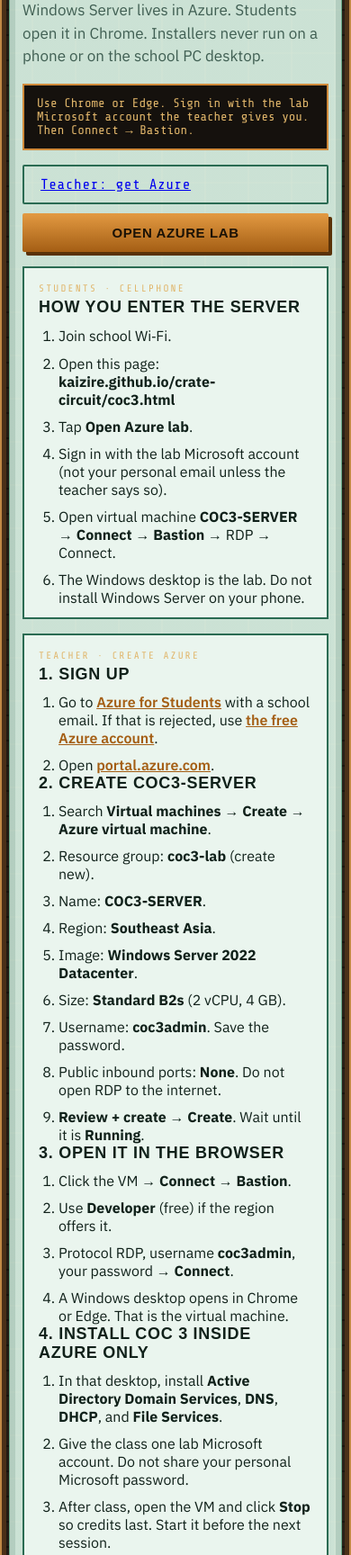
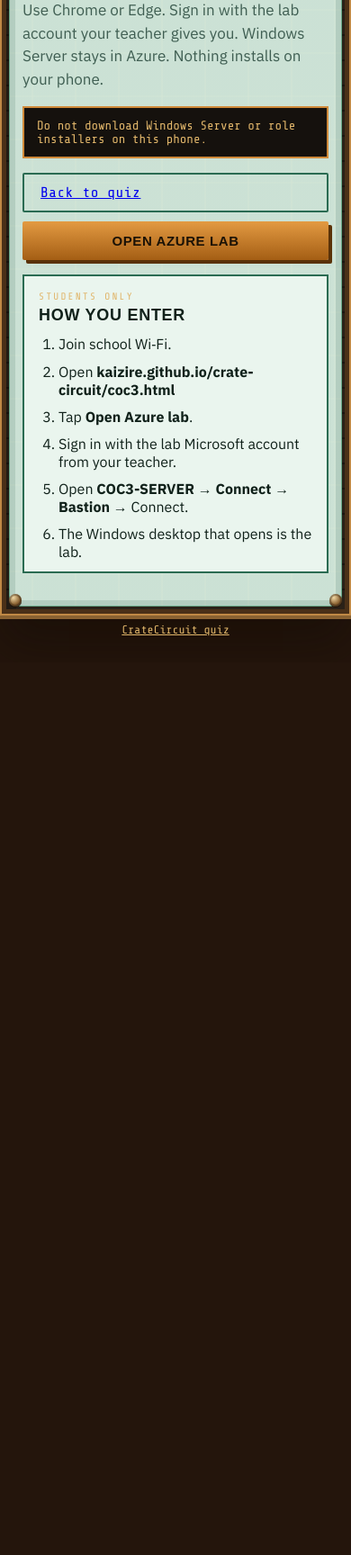
Before and after one commit to kaizire/crate-circuit, a plain HTML site: page coc3.html in a window 390 px wide. Shown: the part 272-2000 px from the top of the page at 90% size. After the commit the page ends 1008 px from the top, so only its background shows below. Drawn offline with nearby package versions, Linux system fonts and the light colour scheme; no server answers; a web font is replaced by a local one.

Commit message:
Keep the COC 3 student page for phones only.

```diff
--- a/coc3.html
+++ b/coc3.html
@@ -4,11 +4,11 @@
   <meta charset="UTF-8">
   <meta name="viewport" content="width=device-width, initial-scale=1">
   <meta name="theme-color" content="#1a120c">
-  <title>CrateCircuit — COC 3 lab</title>
+  <title>CrateCircuit — COC 3 student lab</title>
   <link rel="preconnect" href="https://fonts.googleapis.com">
   <link rel="preconnect" href="https://fonts.gstatic.com" crossorigin>
   <link rel="stylesheet" href="https://fonts.googleapis.com/css2?family=IBM+Plex+Sans:ital,wght@0,400;0,600;0,700;1,400&family=Share+Tech+Mono&family=Tektur:wght@500;600;700;800&display=swap">
-  <link rel="stylesheet" href="styles.css?v=10">
+  <link rel="stylesheet" href="styles.css?v=11">
 </head>
 <body>
   <div class="shop-floor" aria-hidden="true"></div>
@@ -17,7 +17,7 @@
     <span class="rivet ne" aria-hidden="true"></span>
     <span class="rivet sw" aria-hidden="true"></span>
     <span class="rivet se" aria-hidden="true"></span>
-    <div class="tape" aria-hidden="true">COC 3 · AZURE LAB · PHONE OK</div>
+    <div class="tape" aria-hidden="true">COC 3 · STUDENTS · PHONE OK</div>
     <header class="bezel">
       <div class="brand">
         <div class="crate-mark" aria-hidden="true">
@@ -25,106 +25,39 @@
           <span class="led on"></span>
         </div>
         <div>
-          <p class="kicker">Staff crate · Servers</p>
+          <p class="kicker">Student crate · Servers</p>
           <h1><span>COC</span><i>/</i><span>3</span></h1>
         </div>
       </div>
-      <p class="who">Azure + phone</p>
+      <p class="who">Student access</p>
     </header>
     <div class="drive-slots" aria-hidden="true"><span></span><span></span><span></span></div>
     <main class="bay">
       <section class="intro lab">
-        <h2>COC 3 lab<br>on your phone.</h2>
-        <p class="lede">Windows Server lives in Azure. Students open it in Chrome. Installers never run on a phone or on the school PC desktop.</p>
-        <p class="warn-banner">Use Chrome or Edge. Sign in with the lab Microsoft account the teacher gives you. Then Connect → Bastion.</p>
-
+        <h2>Open the server<br>on your phone.</h2>
+        <p class="lede">Use Chrome or Edge. Sign in with the lab account your teacher gives you. Windows Server stays in Azure. Nothing installs on your phone.</p>
+        <p class="warn-banner">Do not download Windows Server or role installers on this phone.</p>
         <div class="row start-actions">
-          <a class="primary" href="https://portal.azure.com/" target="_blank" rel="noopener">Open Azure lab</a>
-          <a class="ghost" href="https://azure.microsoft.com/free/students/" target="_blank" rel="noopener">Teacher: get Azure</a>
+          <button class="primary" id="open-vm" type="button">Open Azure lab</button>
+          <a class="ghost" href="index.html">Back to quiz</a>
         </div>
-
         <article class="lab-card">
-          <p class="kicker ink">Students · cellphone</p>
-          <h3 class="dash-title">How you enter the server</h3>
+          <p class="kicker ink">Students only</p>
+          <h3 class="dash-title">How you enter</h3>
           <ol class="lab-steps">
             <li>Join school Wi‑Fi.</li>
-            <li>Open this page: <strong>kaizire.github.io/crate-circuit/coc3.html</strong></li>
+            <li>Open <strong>kaizire.github.io/crate-circuit/coc3.html</strong></li>
             <li>Tap <strong>Open Azure lab</strong>.</li>
-            <li>Sign in with the lab Microsoft account (not your personal email unless the teacher says so).</li>
-            <li>Open virtual machine <strong>COC3-SERVER</strong> → <strong>Connect</strong> → <strong>Bastion</strong> → RDP → Connect.</li>
-            <li>The Windows desktop is the lab. Do not install Windows Server on your phone.</li>
+            <li>Sign in with the lab Microsoft account from your teacher.</li>
+            <li>Open <strong>COC3-SERVER</strong> → <strong>Connect</strong> → <strong>Bastion</strong> → Connect.</li>
+            <li>The Windows desktop that opens is the lab.</li>
           </ol>
         </article>
-
-        <article class="lab-card">
-          <p class="kicker ink">Teacher · create Azure</p>
-          <h3 class="dash-title">1. Sign up</h3>
-          <ol class="lab-steps">
-            <li>Go to <a href="https://azure.microsoft.com/free/students/" target="_blank" rel="noopener">Azure for Students</a> with a school email. If that is rejected, use <a href="https://azure.microsoft.com/free/" target="_blank" rel="noopener">the free Azure account</a>.</li>
-            <li>Open <a href="https://portal.azure.com/" target="_blank" rel="noopener">portal.azure.com</a>.</li>
-          </ol>
-          <h3 class="dash-title">2. Create COC3-SERVER</h3>
-          <ol class="lab-steps">
-            <li>Search <strong>Virtual machines</strong> → <strong>Create</strong> → <strong>Azure virtual machine</strong>.</li>
-            <li>Resource group: <strong>coc3-lab</strong> (create new).</li>
-            <li>Name: <strong>COC3-SERVER</strong>.</li>
-            <li>Region: <strong>Southeast Asia</strong>.</li>
-            <li>Image: <strong>Windows Server 2022 Datacenter</strong>.</li>
-            <li>Size: <strong>Standard B2s</strong> (2 vCPU, 4 GB).</li>
-            <li>Username: <strong>coc3admin</strong>. Save the password.</li>
-            <li>Public inbound ports: <strong>None</strong>. Do not open RDP to the internet.</li>
-            <li><strong>Review + create</strong> → <strong>Create</strong>. Wait until it is <strong>Running</strong>.</li>
-          </ol>
-          <h3 class="dash-title">3. Open it in the browser</h3>
-          <ol class="lab-steps">
-            <li>Click the VM → <strong>Connect</strong> → <strong>Bastion</strong>.</li>
-            <li>Use <strong>Developer</strong> (free) if the region offers it.</li>
-            <li>Protocol RDP, username <strong>coc3admin</strong>, your password → <strong>Connect</strong>.</li>
-            <li>A Windows desktop opens in Chrome or Edge. That is the virtual machine.</li>
-          </ol>
-          <h3 class="dash-title">4. Install COC 3 inside Azure only</h3>
-          <ol class="lab-steps">
-            <li>In that desktop, install <strong>Active Directory Domain Services</strong>, <strong>DNS</strong>, <strong>DHCP</strong>, and <strong>File Services</strong>.</li>
-            <li>Give the class one lab Microsoft account. Do not share your personal Microsoft password.</li>
-            <li>After class, open the VM and click <strong>Stop</strong> so credits last. Start it before the next session.</li>
-          </ol>
-        </article>
-
-        <article class="lab-card">
-          <p class="kicker ink">Optional · school PC VMware</p>
-          <h3 class="dash-title">If you still use the lab computer</h3>
-          <ol class="lab-steps">
-            <li>Install Windows Server only inside <strong>COC3-SERVER</strong> in VMware, never on the PC desktop.</li>
-            <li>Turn on Remote Desktop. Set the network to Bridged. Write the IP on the board.</li>
-            <li>Or paste the IP / https console below so phones can open it from this page.</li>
-          </ol>
-          <label for="lab-password">Staff password</label>
-          <input id="lab-password" type="password" maxlength="40" autocomplete="current-password">
-          <label for="lab-link">VM IP or https lab link</label>
-          <input id="lab-link" type="text" maxlength="200" placeholder="https://portal.azure.com/">
-          <div class="row start-actions">
-            <button class="primary" id="save-lab" type="button">Share with class</button>
-            <button class="ghost" id="open-vm" type="button">Open shared link</button>
-            <a class="ghost" id="open-rdp" href="#">Remote Desktop app</a>
-            <button class="ghost" id="refresh-lab" type="button">Refresh</button>
-            <a class="ghost" href="lab/create-coc3-vms.ps1" download>Create empty VMs</a>
-          </div>
-          <p class="muted-note" id="lab-note" hidden></p>
-          <div class="vm-screen">
-            <p class="kicker ink">Shared console</p>
-            <iframe id="vm-frame" title="COC 3 virtual machine" hidden></iframe>
-            <p class="vm-wait" id="vm-wait">Azure is the main lab. A shared https console can appear here.</p>
-          </div>
-        </article>
-
-        <div class="row start-actions">
-          <a class="primary" href="index.html">Back to quiz</a>
-        </div>
       </section>
     </main>
   </div>
-  <p class="foot-link"><a href="index.html">CrateCircuit quiz</a> · <a href="https://portal.azure.com/" target="_blank" rel="noopener">Azure portal</a></p>
+  <p class="foot-link"><a href="index.html">CrateCircuit quiz</a></p>
   <script src="config.js?v=5"></script>
-  <script src="coc3.js?v=2"></script>
+  <script src="coc3.js?v=3"></script>
 </body>
 </html>
```
